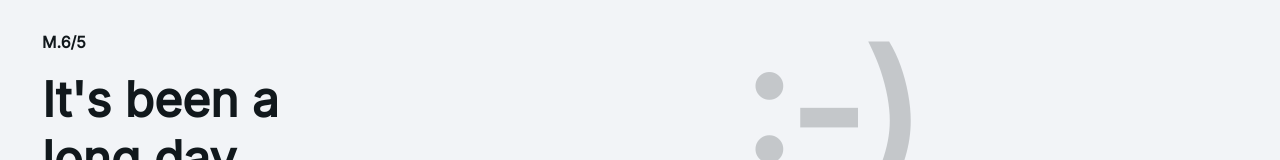
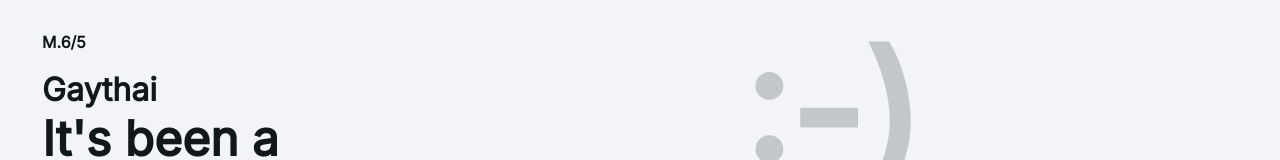
Before and after one commit to ongsalt/schedule-api-web, a Nuxt app: page / in a window 1280 px wide. Shown: the part 248-408 px from the top of the page. Built offline with nearby package versions, Linux system fonts and the light colour scheme.

Commit message:
fuck with docker part 1

```diff
--- a/package.json
+++ b/package.json
@@ -2,7 +2,7 @@
   "name": "schedule-api-v2",
   "private": true,
   "scripts": {
-    "build": "nuxt build",
+    "build": "prisma generate & nuxt build",
     "dev": "nuxt dev",
     "generate": "nuxt generate",
     "preview": "nuxt preview",
--- a/pages/index.vue
+++ b/pages/index.vue
@@ -47,6 +47,9 @@ const onUpdateClassTarget = async () => {
       <h4 class="mb-16">
         <input type="text" class="inline light" v-model="classTarget" @change="onUpdateClassTarget">
       </h4>
+      <h2>
+        Gaythai
+      </h2>
       <h1 class="mb-32"> It's been a long day </h1>
       <p class="secondary mb-32"> Trick: just skip the class </p>
     </section>
```
Also changed, not shown: cat.txt (added), 2 other files (tests, documents, lock files or other folders).
